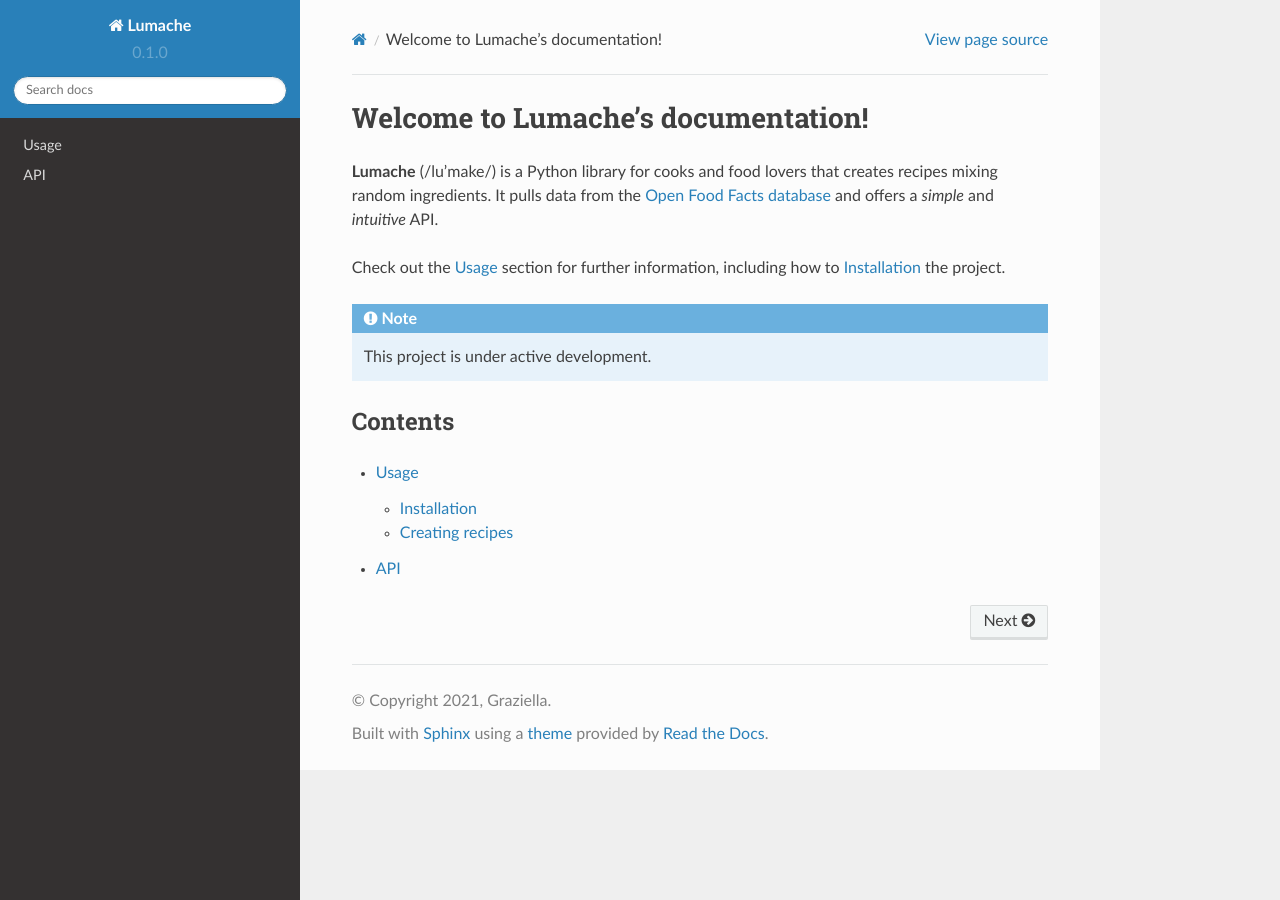
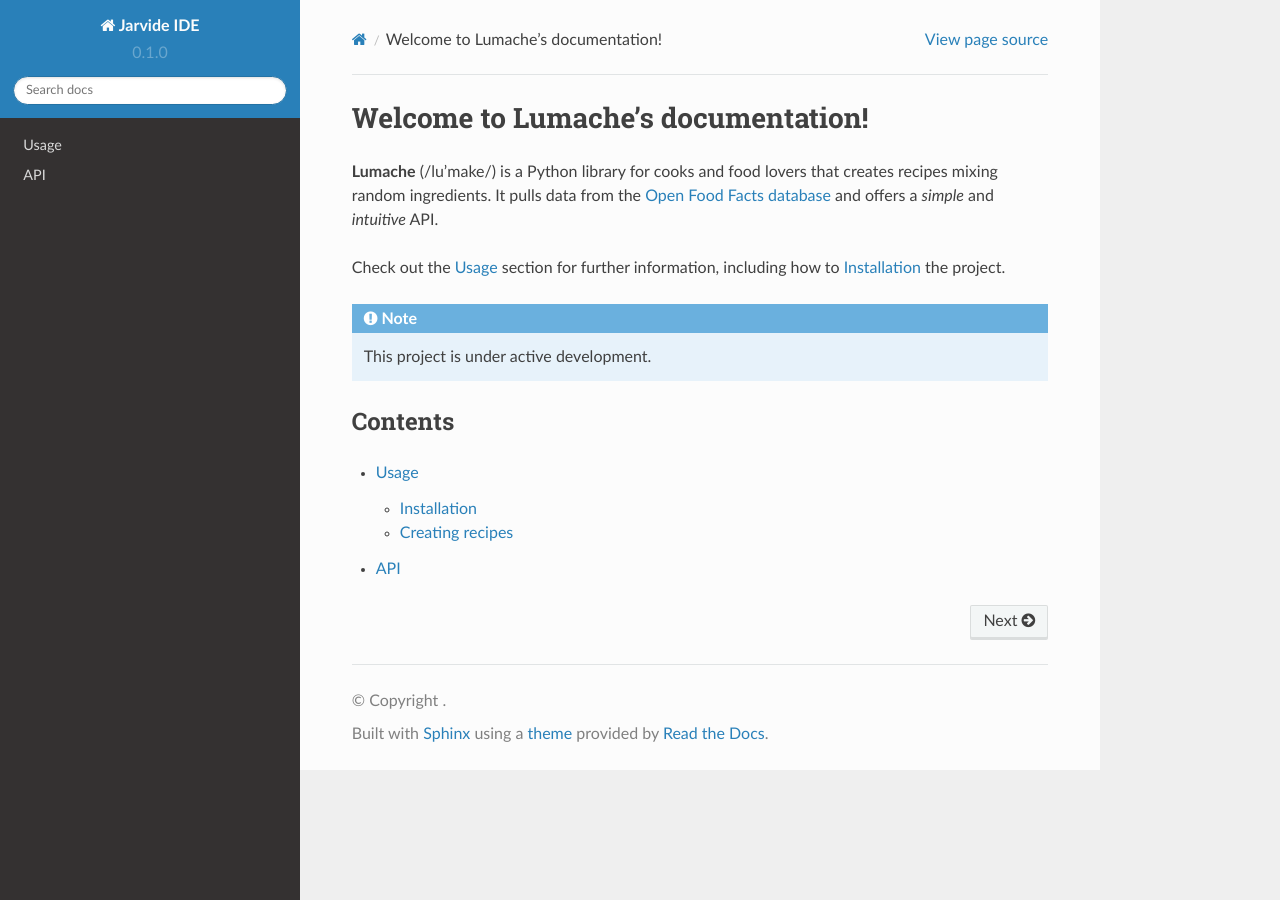
Before and after one commit to osam7a/JarvideDocs1, a Sphinx documentation site: the page built from docs/source/index.rst, in a window 1280 px wide. Built offline with Sphinx 7.4.7 and the Read the Docs theme 2.0.0, drawn with Linux system fonts in a browser that asks for light colours.

Commit message:
Update conf.py

```diff
--- a/docs/source/conf.py
+++ b/docs/source/conf.py
@@ -2,22 +2,14 @@
 
 # -- Project information
 
-project = 'Lumache'
-copyright = '2021, Graziella'
-author = 'Graziella'
+project = 'Jarvide IDE'
+author = 'Caeden'
 
 release = '0.1'
 version = '0.1.0'
 
 # -- General configuration
 
-extensions = [
-    'sphinx.ext.duration',
-    'sphinx.ext.doctest',
-    'sphinx.ext.autodoc',
-    'sphinx.ext.autosummary',
-    'sphinx.ext.intersphinx',
-]
 
 intersphinx_mapping = {
     'python': ('https://docs.python.org/3/', None),
```
